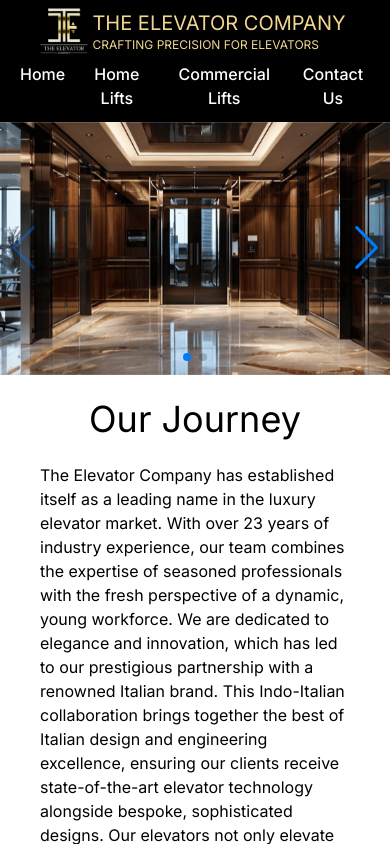
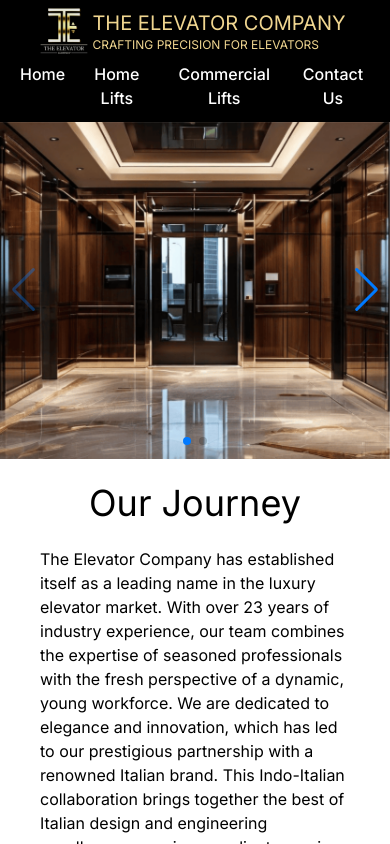
Before and after one commit to choyalpramod/the-elevator-company, a Next.js app: page / in a window 390 px wide. Shown: the top 844 px of the page. Built offline with nearby package versions, Linux system fonts and the light colour scheme.

Commit message:
feat: css changes

```diff
--- a/modules/components/Banner/ImageSlider.css
+++ b/modules/components/Banner/ImageSlider.css
@@ -1,23 +1,13 @@
 .image-slider-item {
-    height: 50vh;
+    height: 60vh;
     width: 100%;
     background-size: cover;
     background-position: center;
     background-repeat: no-repeat;
 }
 
-@media screen and (max-width: 992px) {
+@media screen and (max-width: 576px) {
     .image-slider-item {
         height: 40vh;
     }
 }
-
-@media screen and (max-width: 786px) {
-
-}
-
-@media screen and (max-width: 576px) {
-    .image-slider-item {
-        height: 30vh;
-    }
-}
```
Also changed, not shown: 1 other file (tests, documents, lock files or other folders).
